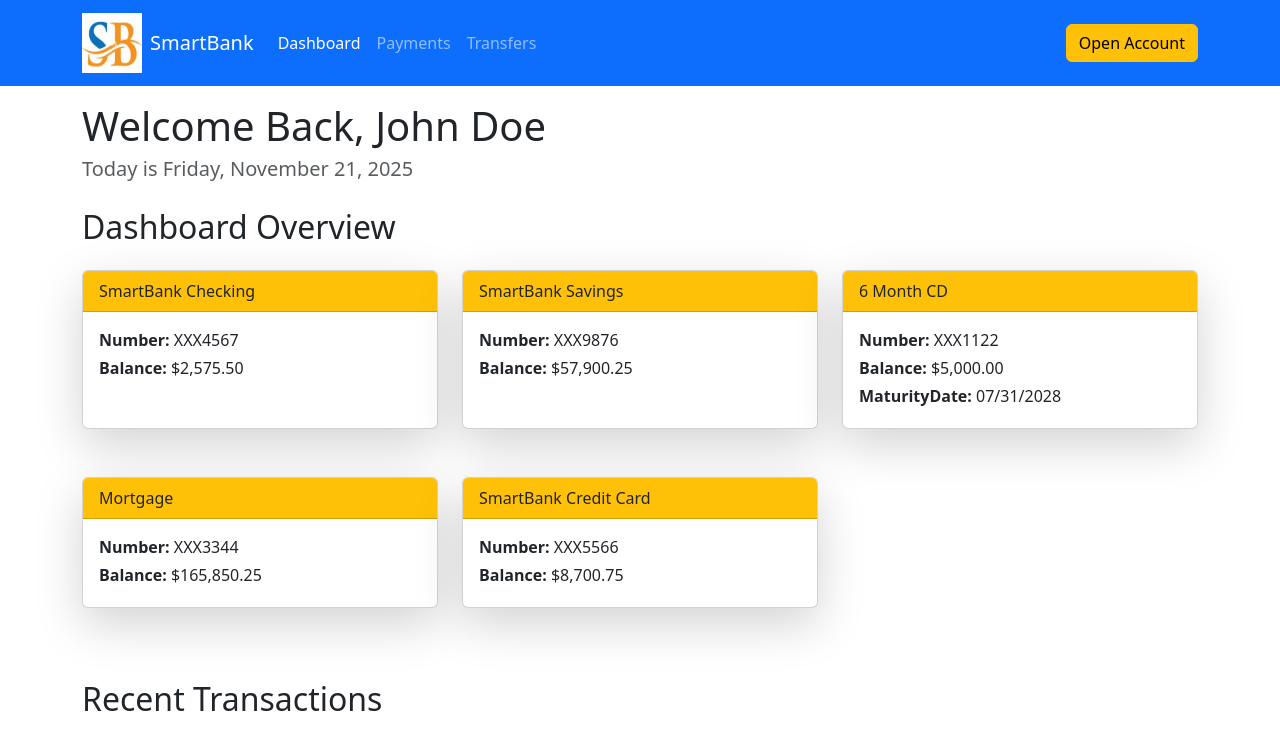
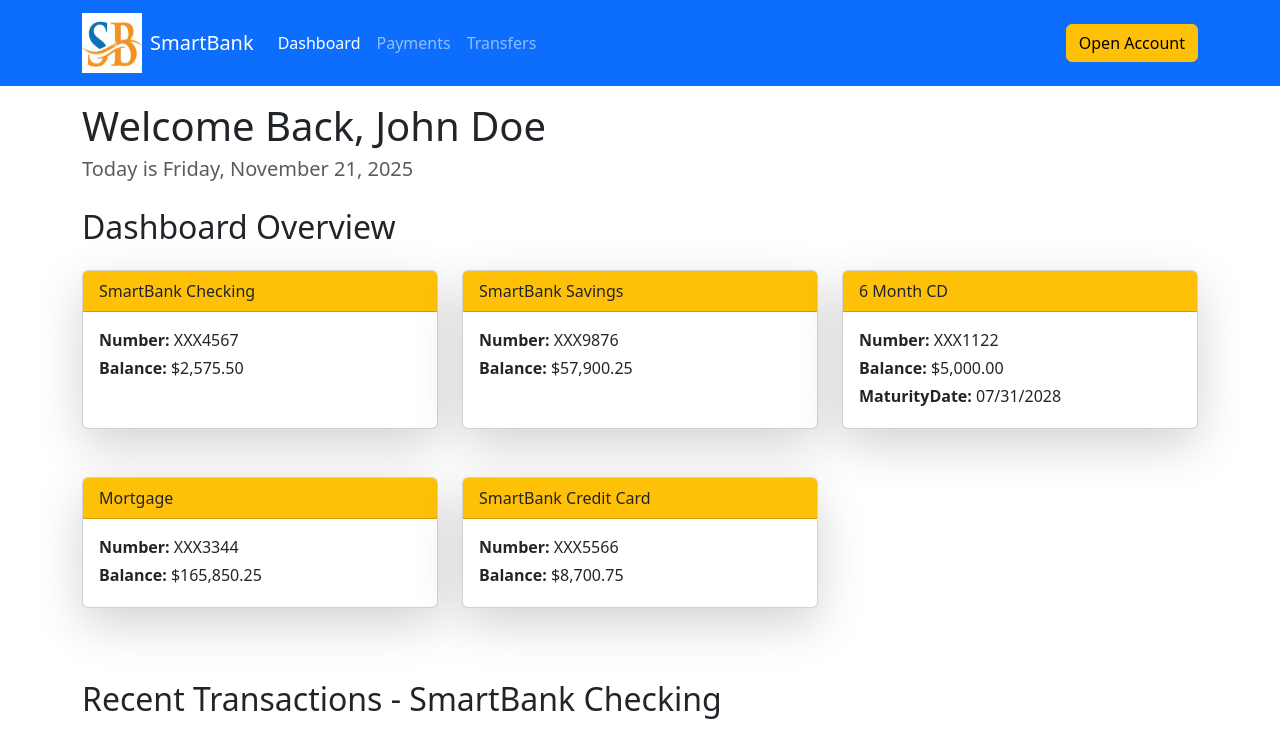
Before and after one commit to Jose-Ayala/smartbank-react, a React (Vite) app: page / in a window 1280 px wide. Shown: the top 734 px of the page. Built offline with nearby package versions, Linux system fonts and the light colour scheme.

Commit message:
Minor update to show the account name for recent transactions.

```diff
--- a/src/pages/HomePage.jsx
+++ b/src/pages/HomePage.jsx
@@ -61,7 +61,7 @@ function HomePage() {
         ))}
       </Row>
 
-      <h2 className="mb-3 mt-5">Recent Transactions</h2>
+      <h2 className="mb-3 mt-5">Recent Transactions - SmartBank Checking</h2>
       <Row>
         <Col xs={12}>
           <Table striped bordered hover responsive>
```
